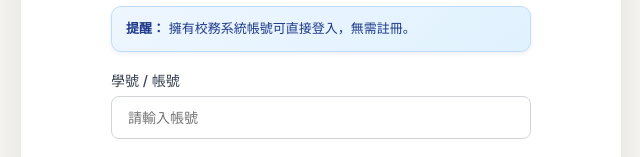
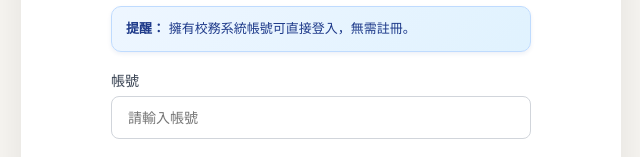
Before and after one commit to UTCS-G505/SSO-Frontend, a Vue app: page /login in a window 1280 px wide. Both pictures are taken after a click on the button "這裡註冊". Shown: the part 222-379 px from the top of the page, without its empty margins (319-959 px from the left). Built offline with nearby package versions, Linux system fonts and the light colour scheme; no server answers.

Commit message:
style: delete 學號 from login form label

```diff
--- a/src/components/login/LoginForm.vue
+++ b/src/components/login/LoginForm.vue
@@ -22,7 +22,8 @@
 
       <form @submit.prevent="handleSubmit" class="login-form">
         <div class="form-group">
-          <label for="id">學號 / 帳號</label>
+          <label v-if="isRegisterMode" for="id">帳號</label>
+          <label v-else for="id">學號 / 帳號</label>
           <input
             id="id"
             :value="formData.id"
```
